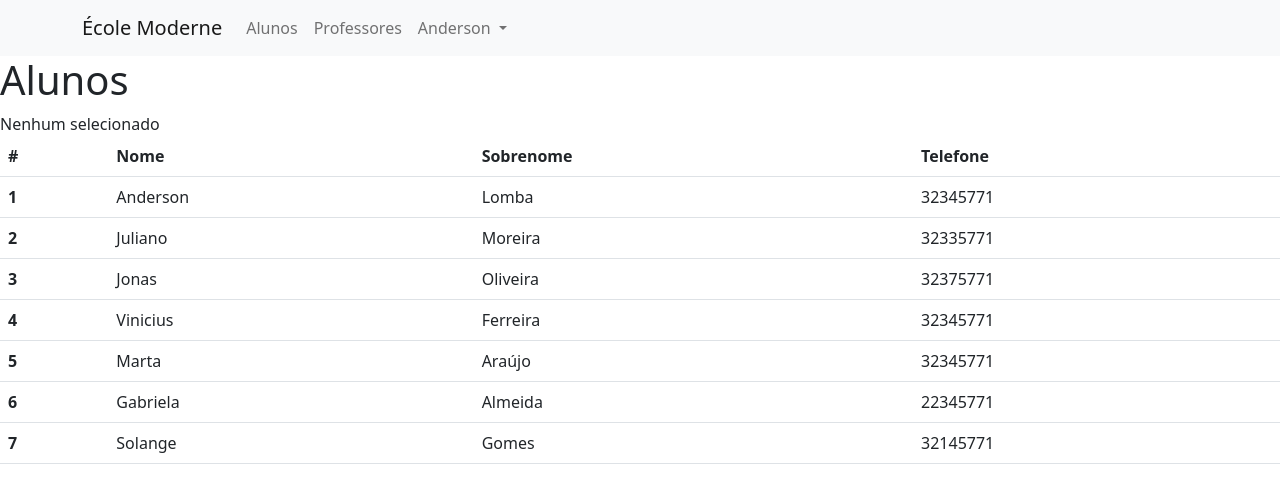
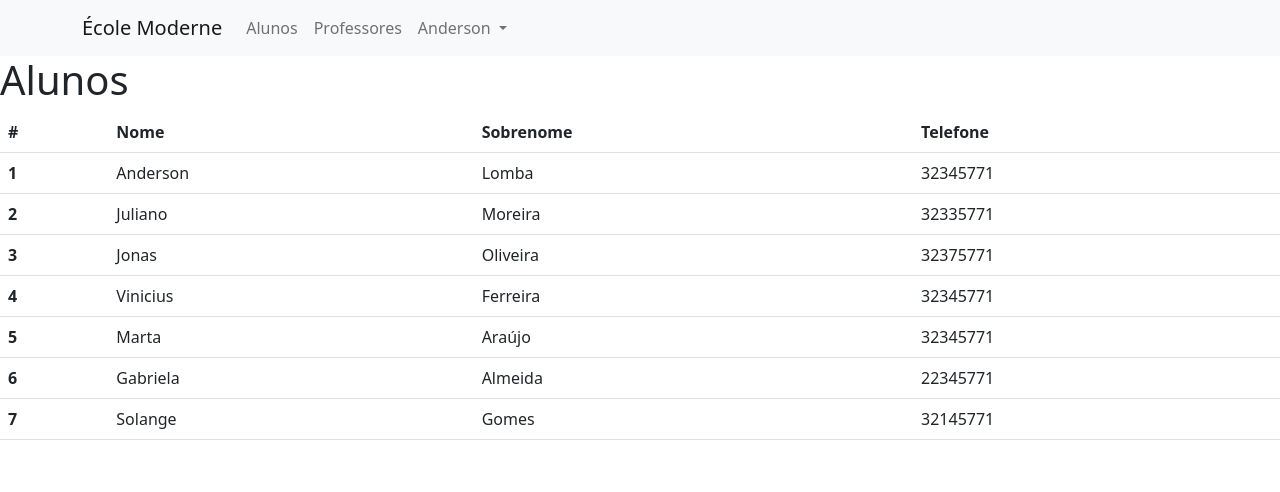
Before and after one commit to LombaAnderson/Angular_AspNetCore, an Angular app: page /alunos in a window 1280 px wide. Shown: the top 492 px of the page. Built offline with nearby package versions, Linux system fonts and the light colour scheme.

Commit message:
Diretiva *ngIf

```diff
--- a/src/app/alunos/alunos.component.html
+++ b/src/app/alunos/alunos.component.html
@@ -12,10 +12,6 @@
   </div>
 
   <div *ngIf="!alunoSelecionado">
-    Nenhum selecionado
-  </div>
-
-
     <table class="table  table-hover">
       <thead>
         <tr>
@@ -34,3 +30,6 @@
         </tr>
       </tbody>
     </table>
+
+
+  </div>
```
Lines whose indentation alone changed are shown as unchanged.
